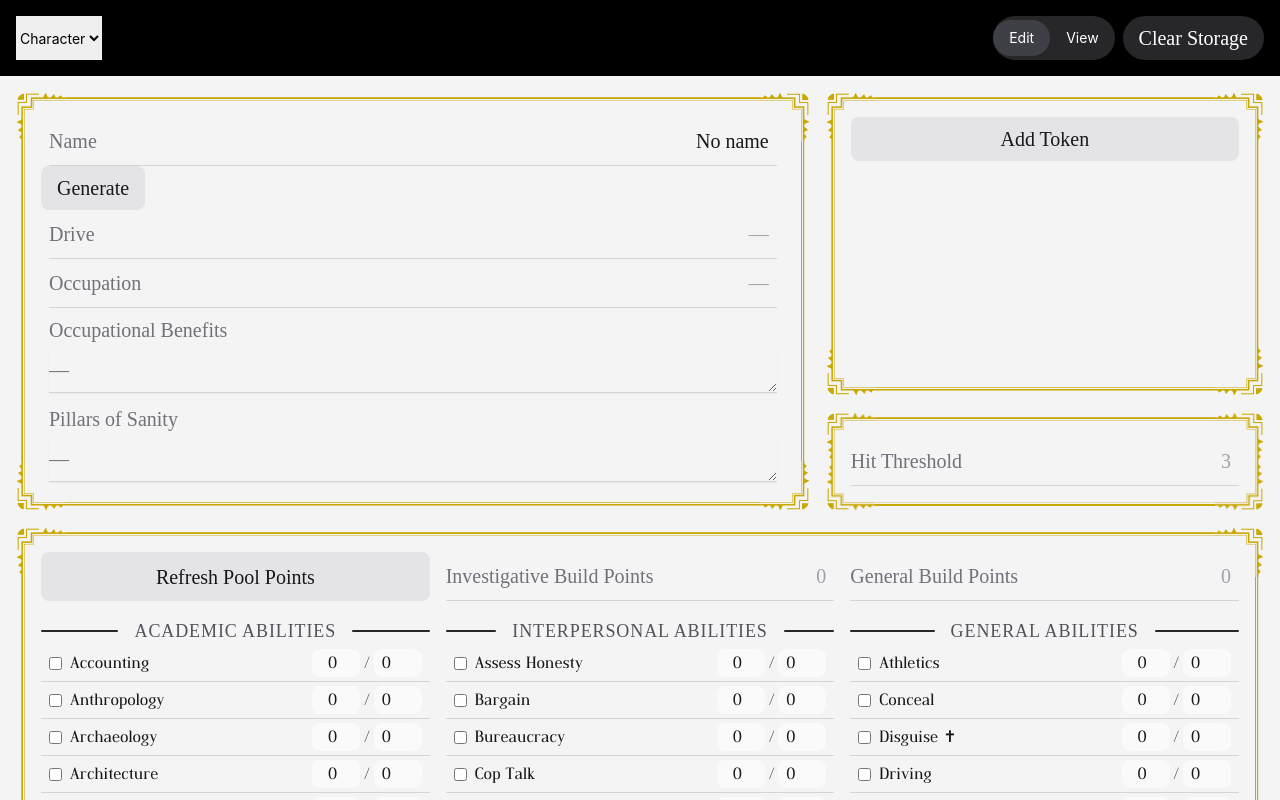
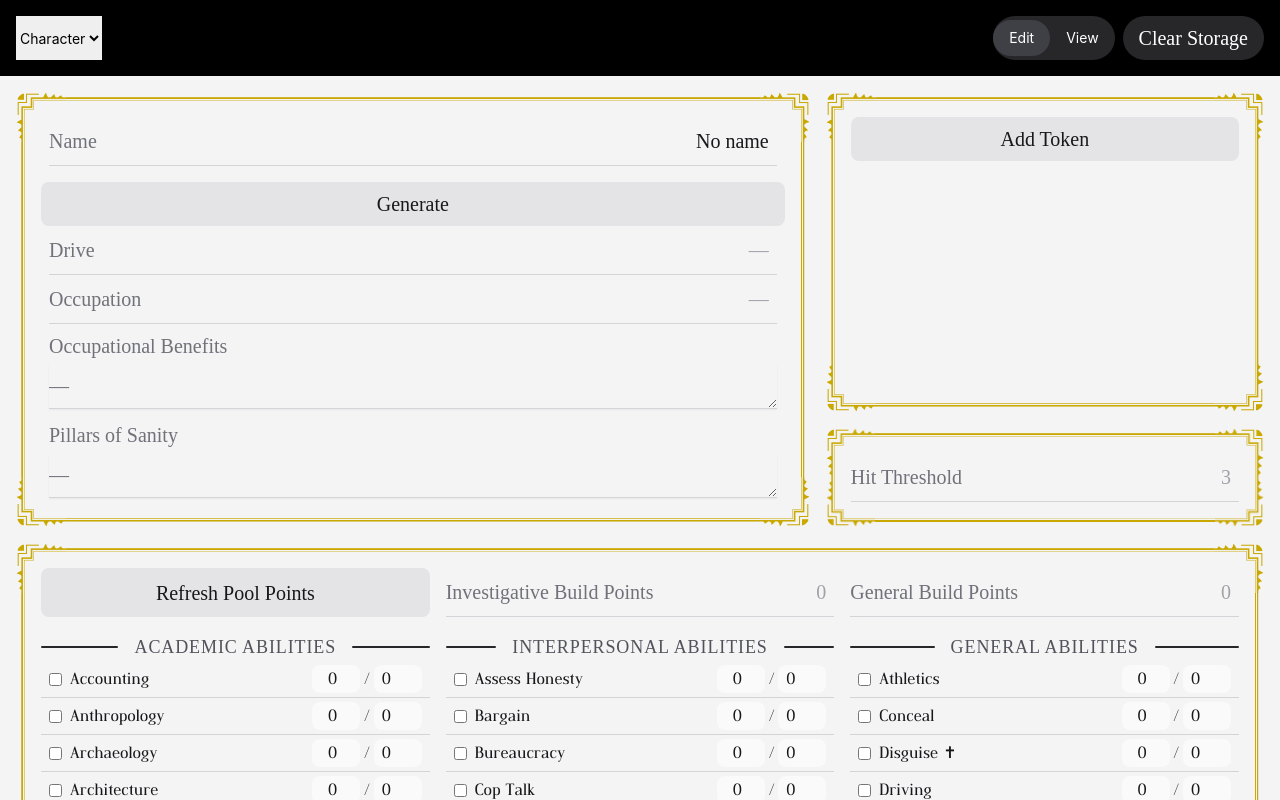
Before and after one commit to Heilemann/trail-of-cthulhu, a React (Create React App) app: page / in a window 1280 px wide. Shown: the top 800 px of the page. Built offline with nearby package versions, Linux system fonts and the light colour scheme; a web font is replaced by a local one.

Commit message:
Updating

```diff
--- a/src/components/character/BasicInfo.tsx
+++ b/src/components/character/BasicInfo.tsx
@@ -26,6 +26,7 @@ export default function BasicInfo(props: IBasicInfoProps) {
 					// , editMode === 'view' && 'hidden'
 				)}
 			>
+				<div className='flex flex-col space-y-4'>
 					<HInput
 						label='Name'
 						className='mx-2'
@@ -42,6 +43,7 @@ export default function BasicInfo(props: IBasicInfoProps) {
 					>
 						Generate
 					</Button>
+				</div>
 
 				<HInput
 					label='Drive'
```
Also changed, not shown: 8 other files (tests, documents, lock files or other folders). Lines whose indentation alone changed are shown as unchanged.
